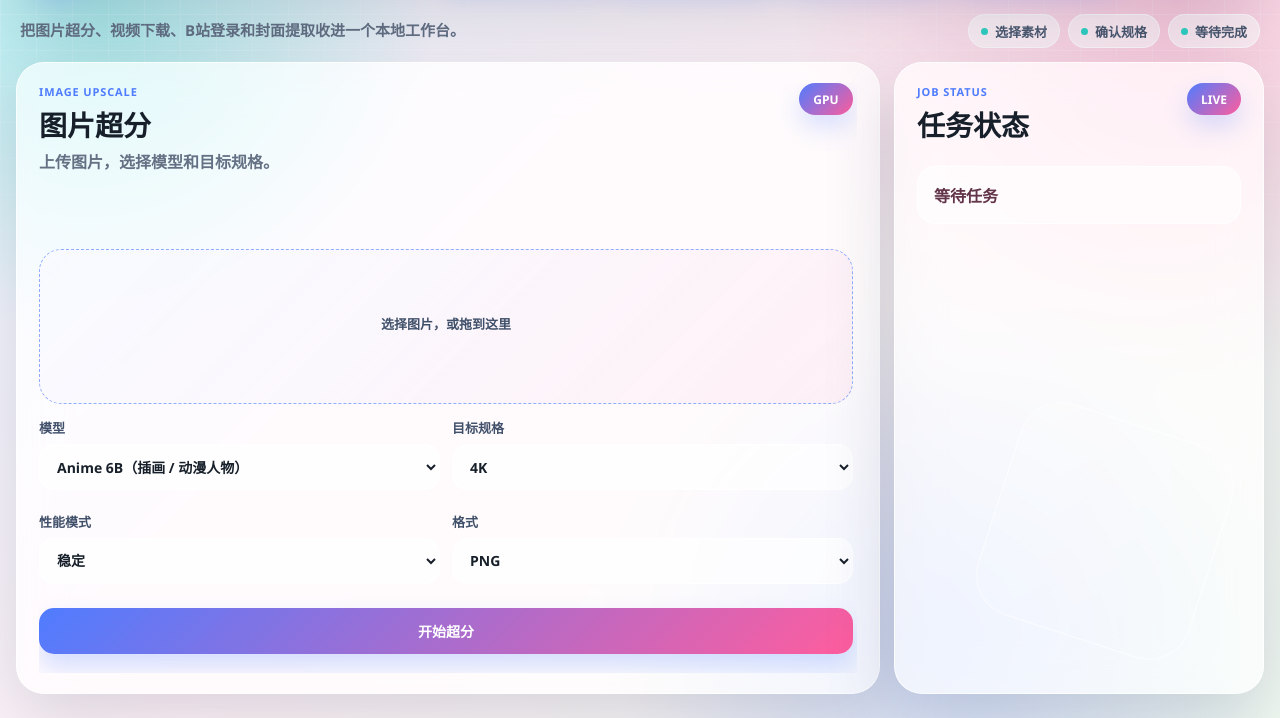
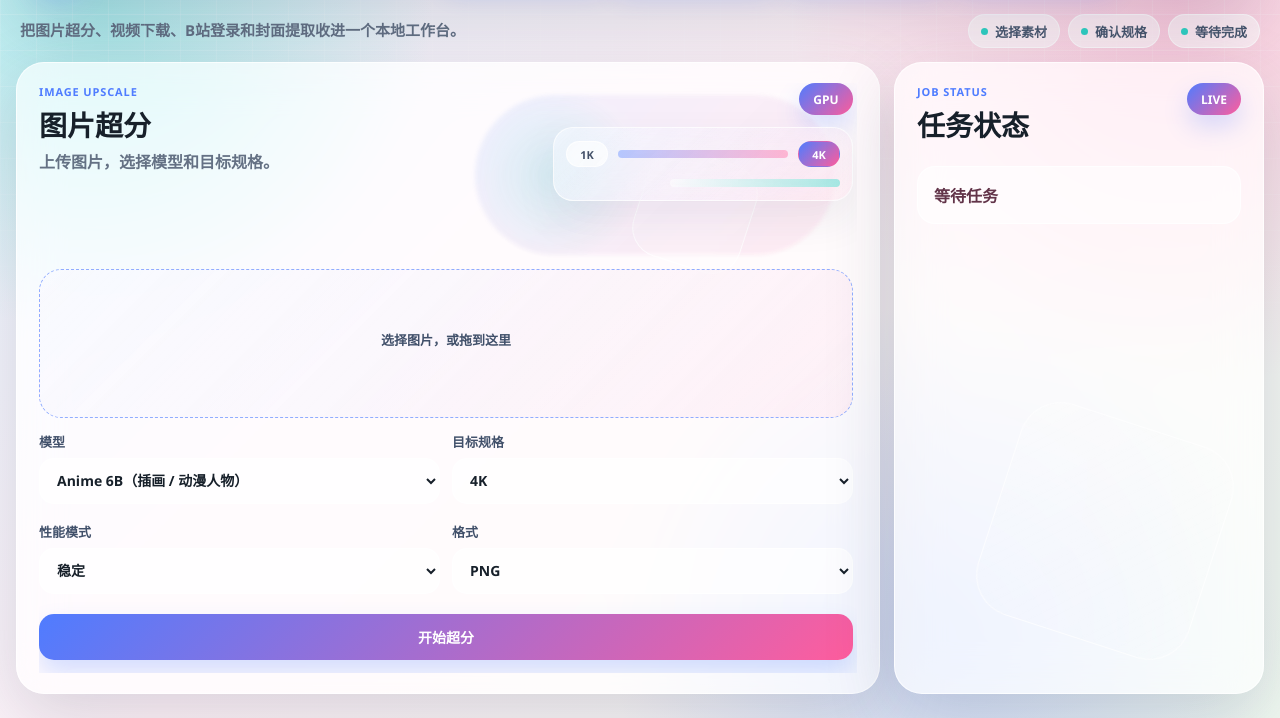
Before and after one commit to 3Takagi/audio-video-tool, a FastAPI app: page / in a window 1280 px wide. Shown: the part 94-812 px from the top of the page. Run offline with FastAPI, Linux system fonts and the light colour scheme; some libraries are stand-ins or nearby versions.

Commit message:
Add subtle panel visuals to reduce empty space

```diff
--- a/static/style.css
+++ b/static/style.css
@@ -273,8 +273,40 @@ p {
 }
 
 .tools-area {
+  position: relative;
+  overflow: hidden;
   min-height: min(610px, calc(100vh - 210px));
   padding: 20px 22px;
+}
+
+.tools-area::before {
+  content: "";
+  position: absolute;
+  width: 360px;
+  height: 160px;
+  top: 32px;
+  right: 44px;
+  border-radius: 999px;
+  background:
+    radial-gradient(circle at 22% 50%, color-mix(in srgb, var(--accent-3) 22%, transparent), transparent 30%),
+    linear-gradient(135deg, color-mix(in srgb, var(--accent) 12%, transparent), color-mix(in srgb, var(--accent-2) 14%, transparent));
+  filter: blur(2px);
+  opacity: .72;
+  pointer-events: none;
+}
+
+.tools-area::after {
+  content: "";
+  position: absolute;
+  width: 110px;
+  height: 110px;
+  top: 92px;
+  right: 128px;
+  border: 1px solid rgba(255,255,255,.72);
+  border-radius: 30px;
+  transform: rotate(18deg);
+  background: rgba(255,255,255,.14);
+  pointer-events: none;
 }
 
 .tool-pane {
@@ -282,6 +314,8 @@ p {
 }
 
 .tool-pane.active {
+  position: relative;
+  z-index: 1;
   display: grid;
   gap: 16px;
   animation: pane-in .22s ease-out;
@@ -299,10 +333,19 @@ p {
 }
 
 .pane-head {
-  display: flex;
-  justify-content: space-between;
+  min-height: 132px;
+  display: grid;
+  grid-template-columns: minmax(0, 1fr) minmax(220px, 300px);
   align-items: flex-start;
   gap: 18px;
+}
+
+.pane-side {
+  justify-self: end;
+  width: min(100%, 300px);
+  display: grid;
+  justify-items: end;
+  gap: 12px;
 }
 
 .pane-badge,
@@ -319,6 +362,63 @@ p {
   font-size: 12px;
   font-weight: 950;
   box-shadow: 0 12px 24px color-mix(in srgb, var(--accent) 22%, transparent);
+}
+
+.mini-dashboard {
+  width: 100%;
+  min-height: 74px;
+  display: grid;
+  grid-template-columns: auto minmax(70px, 1fr) auto;
+  align-items: center;
+  gap: 9px 10px;
+  padding: 12px;
+  border: 1px solid rgba(255,255,255,.72);
+  border-radius: 20px;
+  background:
+    linear-gradient(135deg, rgba(255,255,255,.62), rgba(255,255,255,.28)),
+    linear-gradient(135deg, color-mix(in srgb, var(--accent) 10%, transparent), color-mix(in srgb, var(--accent-2) 10%, transparent));
+  box-shadow: 0 18px 42px rgba(44, 55, 84, .08);
+  backdrop-filter: blur(18px);
+  -webkit-backdrop-filter: blur(18px);
+}
+
+.mini-chip {
+  min-width: 42px;
+  height: 26px;
+  display: inline-flex;
+  align-items: center;
+  justify-content: center;
+  padding: 0 9px;
+  border-radius: 999px;
+  color: #445169;
+  background: rgba(255,255,255,.68);
+  border: 1px solid rgba(255,255,255,.78);
+  font-size: 11px;
+  font-weight: 950;
+}
+
+.mini-chip.accent {
+  color: #fff;
+  background: linear-gradient(135deg, var(--accent), var(--accent-2));
+  border-color: transparent;
+}
+
+.mini-line {
+  height: 8px;
+  border-radius: 999px;
+  background: linear-gradient(90deg, color-mix(in srgb, var(--accent) 55%, white), color-mix(in srgb, var(--accent-2) 58%, white));
+  opacity: .74;
+}
+
+.mini-line.wide {
+  grid-column: span 1;
+}
+
+.mini-dashboard .mini-line:last-child {
+  grid-column: 1 / -1;
+  width: 62%;
+  justify-self: end;
+  background: linear-gradient(90deg, rgba(255,255,255,.72), color-mix(in srgb, var(--accent-3) 58%, white));
 }
 
 .form {
@@ -674,6 +774,21 @@ pre {
     top: auto;
     min-height: 0;
   }
+
+  .tools-area::before,
+  .tools-area::after {
+    opacity: .42;
+  }
+
+  .pane-head {
+    min-height: 0;
+    grid-template-columns: 1fr;
+  }
+
+  .pane-side {
+    justify-self: stretch;
+    justify-items: start;
+  }
 }
 
 @media (max-width: 760px) {
@@ -702,4 +817,8 @@ pre {
   .flow {
     display: none;
   }
+
+  .mini-dashboard {
+    display: none;
+  }
 }
--- a/templates/index.html
+++ b/templates/index.html
@@ -4,7 +4,7 @@
     <meta charset="utf-8" />
     <meta name="viewport" content="width=device-width, initial-scale=1" />
     <title>音视频工具</title>
-    <link rel="stylesheet" href="/static/style.css?v=20260626-glass-workbench-2" />
+    <link rel="stylesheet" href="/static/style.css?v=20260626-glass-workbench-3" />
   </head>
   <body data-theme="aurora">
     <main class="app-shell">
@@ -51,7 +51,15 @@
                 <h2>图片超分</h2>
                 <p>上传图片，选择模型和目标规格。</p>
               </div>
-              <span class="pane-badge">GPU</span>
+              <div class="pane-side">
+                <span class="pane-badge">GPU</span>
+                <div class="mini-dashboard">
+                  <span class="mini-chip">1K</span>
+                  <span class="mini-line wide"></span>
+                  <span class="mini-chip accent">4K</span>
+                  <span class="mini-line"></span>
+                </div>
+              </div>
             </div>
 
             <form id="job-form" class="form">
@@ -115,6 +123,15 @@
                 <h2>YouTube 视频下载</h2>
                 <p>粘贴链接，默认抓取最高可用画质。</p>
               </div>
+              <div class="pane-side">
+                <span class="pane-badge">BEST</span>
+                <div class="mini-dashboard">
+                  <span class="mini-chip">URL</span>
+                  <span class="mini-line wide"></span>
+                  <span class="mini-chip accent">2160P</span>
+                  <span class="mini-line"></span>
+                </div>
+              </div>
             </div>
 
             <form id="youtube-download-form" class="form">
@@ -156,6 +173,15 @@
                 <p class="eyebrow">BILIBILI</p>
                 <h2>bilibili 视频下载</h2>
                 <p>先抓登录状态，再下载账号可用规格。</p>
+              </div>
+              <div class="pane-side">
+                <span class="pane-badge">LOGIN</span>
+                <div class="mini-dashboard">
+                  <span class="mini-chip">COOKIE</span>
+                  <span class="mini-line wide"></span>
+                  <span class="mini-chip accent">4K</span>
+                  <span class="mini-line"></span>
+                </div>
               </div>
             </div>
 
@@ -210,6 +236,15 @@
                 <h2>视频封面下载</h2>
                 <p>提取任意 yt-dlp 支持链接的封面。</p>
               </div>
+              <div class="pane-side">
+                <span class="pane-badge">COVER</span>
+                <div class="mini-dashboard">
+                  <span class="mini-chip">JPG</span>
+                  <span class="mini-line wide"></span>
+                  <span class="mini-chip accent">WEBP</span>
+                  <span class="mini-line"></span>
+                </div>
+              </div>
             </div>
 
             <form id="thumbnail-form" class="form">
@@ -256,6 +291,6 @@
       </section>
     </main>
 
-    <script src="/static/app.js?v=20260626-glass-workbench-2"></script>
+    <script src="/static/app.js?v=20260626-glass-workbench-3"></script>
   </body>
 </html>
```
